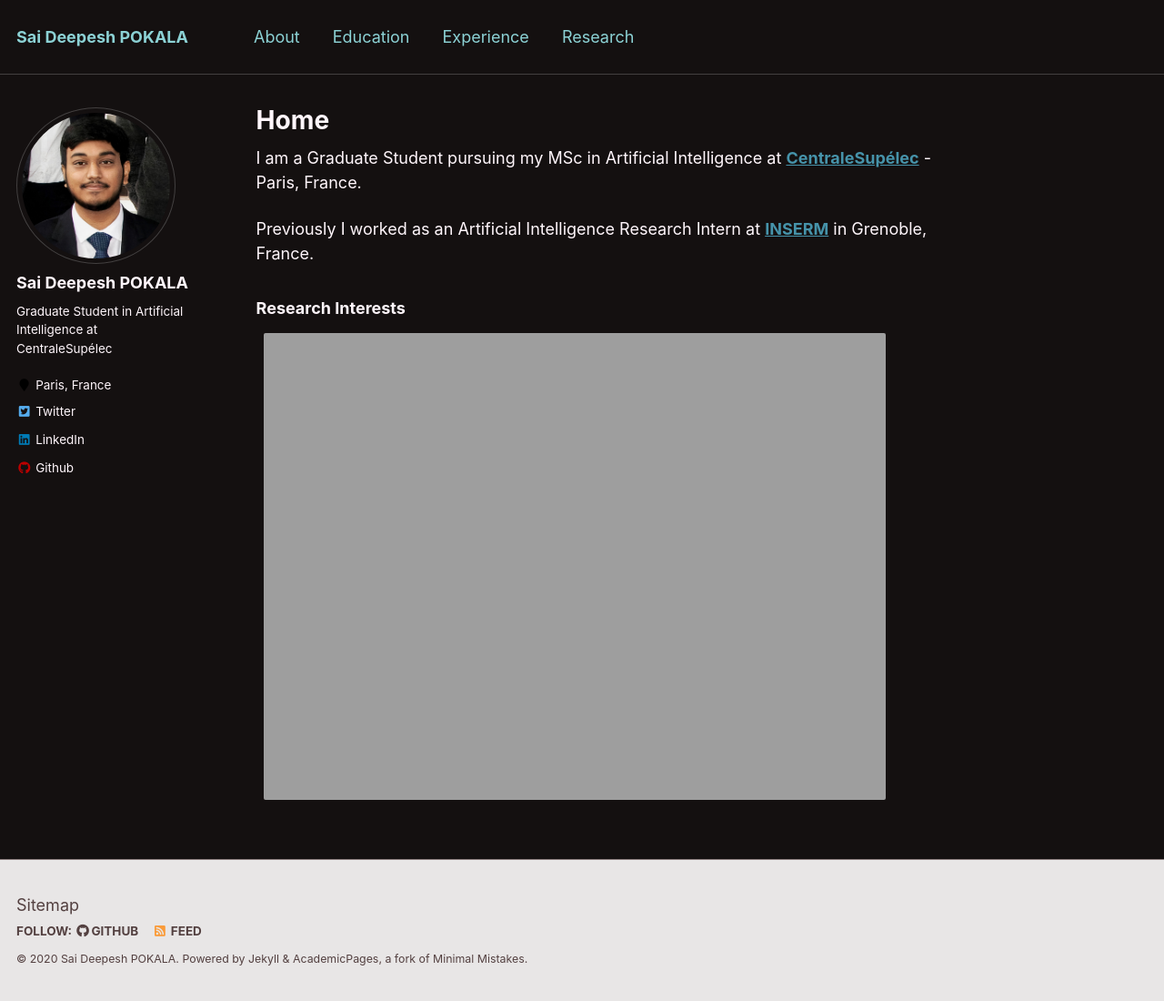
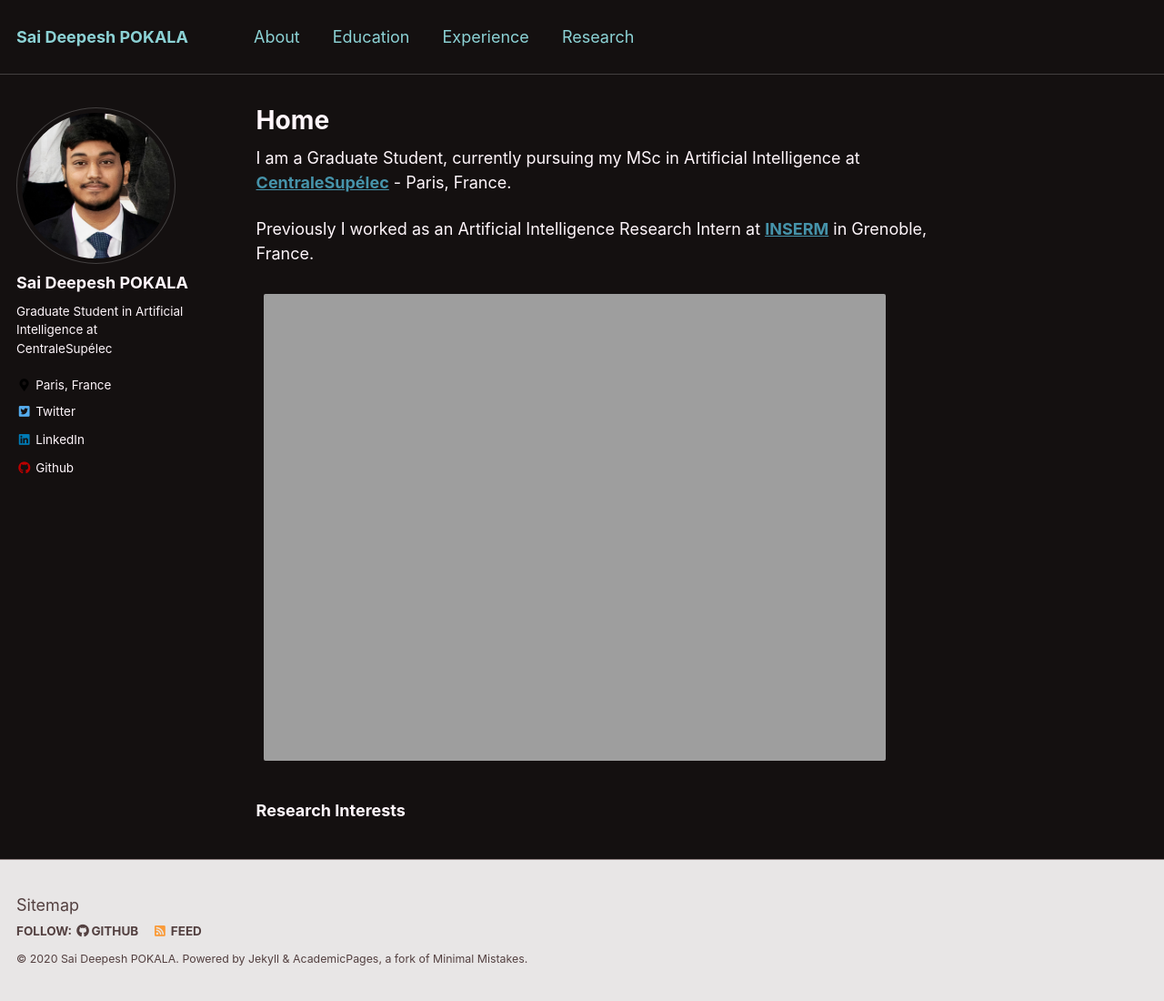
Before and after one commit to saideepesh/saideepesh.github.io, a Jekyll site: the page built from _pages/about.md, in a window 1280 px wide and 1100 px high. Shown: the whole window at 91% size. Built offline with Jekyll 4.4.1, drawn with Linux system fonts in a browser that asks for light colours.

Commit message:
updated variable.scss

```diff
--- a/_pages/about.md
+++ b/_pages/about.md
@@ -8,11 +8,12 @@ redirect_from:
   - /about.html
 ---
 
-I am a Graduate Student pursuing my MSc in Artificial Intelligence at [**CentraleSupélec**](https://www.centralesupelec.fr/en) - Paris, France.
+I am a Graduate Student, currently pursuing my MSc in Artificial Intelligence at [**CentraleSupélec**](https://www.centralesupelec.fr/en) - Paris, France.
 
 Previously I worked as an Artificial Intelligence Research Intern at [**INSERM**](https://www.inserm.fr/en) in Grenoble, France.
 
-### Research Interests
+
+<img align="middle" src="https://saideepesh.github.io/files/Deepesh_Prague.jpeg?raw=true" alt="Photo" style="width: 700px; border-radius: 10px; padding: 8px 8px 8px 8px"/>
 
 
-<img align="middle" src="https://saideepesh.github.io/files/Deepesh_Prague.jpeg?raw=true" alt="Photo" style="width: 700px; border-radius: 10px; padding: 8px 8px 8px 8px"/>
+### Research Interests
--- a/_sass/vendor/font-awesome/_variables.scss
+++ b/_sass/vendor/font-awesome/_variables.scss
@@ -709,7 +709,7 @@ $fa-var-mandalorian: \f50f;
 $fa-var-map: \f279;
 $fa-var-map-marked: \f59f;
 $fa-var-map-marked-alt: \f5a0;
-$fa-var-map-marker: \f041;
+$fa-var-map-marker: \f3c5;
 $fa-var-map-marker-alt: \f3c5;
 $fa-var-map-pin: \f276;
 $fa-var-map-signs: \f277;
```
